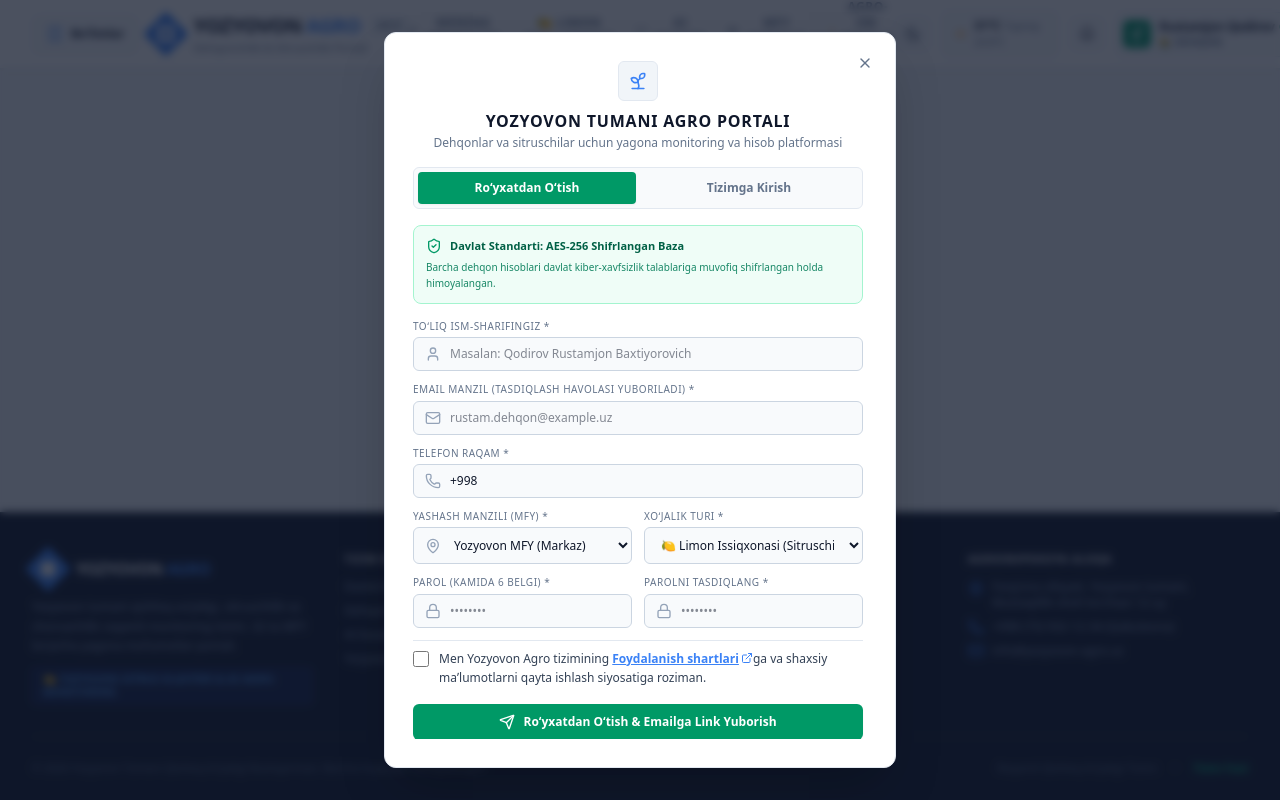
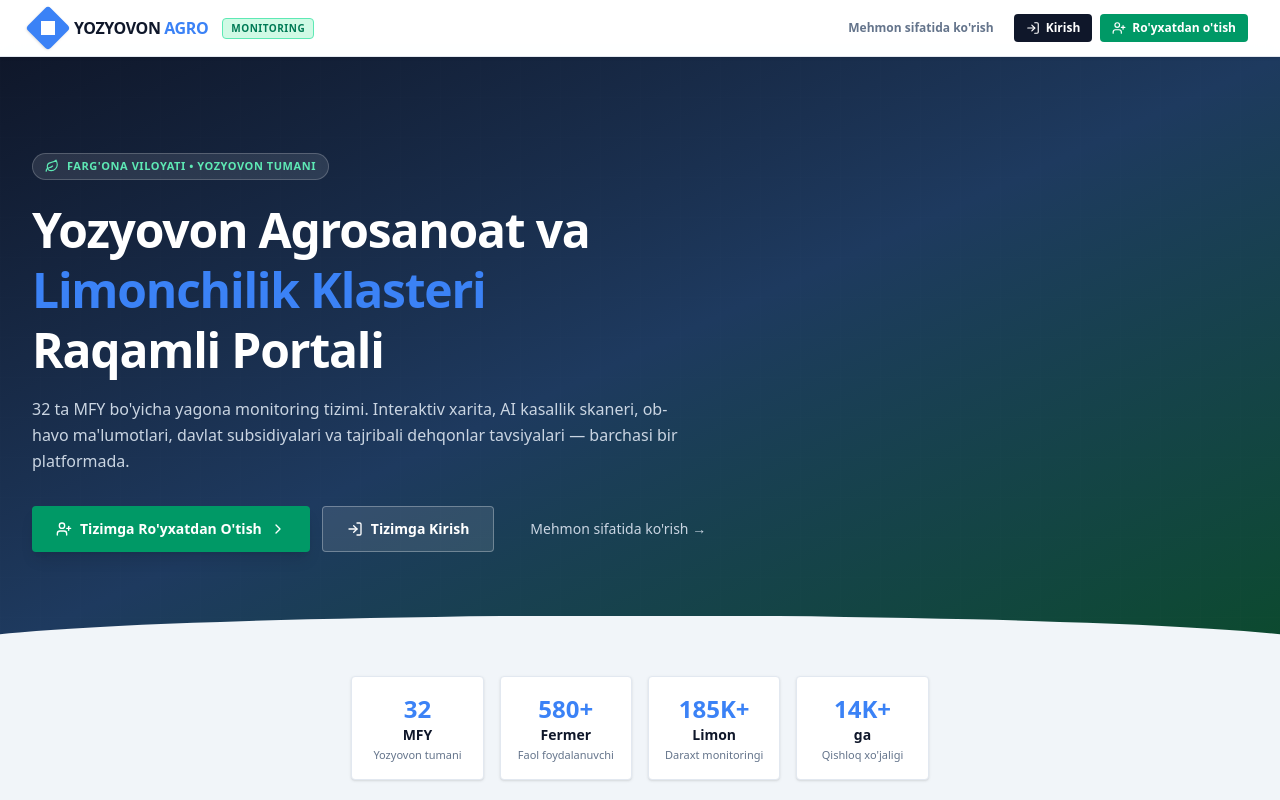
Before and after one commit to muhammadrizo-max/Yozyovon_Agro, a React (Vite) app: page / in a window 1280 px wide. Shown: the top 800 px of the page. Built offline with nearby package versions, Linux system fonts and the light colour scheme.

Commit message:
Add guest browsing and landing page for non-auth users

```diff
--- a/src/App.tsx
+++ b/src/App.tsx
@@ -11,6 +11,7 @@ import { GovAlertsAndPrograms } from './components/GovAlertsAndPrograms';
 import { GovManagementHub } from './components/GovManagementHub';
 import { LemonAcademy } from './components/LemonAcademy';
 import { AuthModal } from './components/AuthModal';
+import { LandingPage } from './components/LandingPage';
 import { DevEmergencyPanel } from './components/DevEmergencyPanel';
 import {
   Sprout,
@@ -36,23 +37,44 @@ const AppContent: React.FC = () => {
     userRole,
     mfyList,
     isLoggedIn,
-    setIsSidebarOpen
+    setIsSidebarOpen,
+    setIsGuestModalOpen
   } = useApp();
 
-  // Har bir yangi kelgan ilk foydalanuvchiga saytning login sahifasi ochiladi
-  const [isAuthOpen, setIsAuthOpen] = useState(() => !isLoggedIn);
+  // Auth modal state (Kirish yoki Roʻyxatdan oʻtish)
+  const [isAuthOpen, setIsAuthOpen] = useState(false);
+  const [authMode, setAuthMode] = useState<'login' | 'register'>('login');
+  // Guest browse mode — logged-out user clicks "Mehmon sifatida ko'rish"
+  const [isGuestBrowse, setIsGuestBrowse] = useState(false);
 
+  // When user logs out, reset guest browse mode so landing page shows again
   useEffect(() => {
     if (!isLoggedIn) {
-      setIsAuthOpen(true);
+      setIsGuestBrowse(false);
     }
   }, [isLoggedIn]);
+
+  const handleOpenAuth = (mode: 'login' | 'register' = 'login') => {
+    setAuthMode(mode);
+    setIsAuthOpen(true);
+  };
+
+  const handleEnterAsGuest = () => {
+    setIsGuestBrowse(true);
+    setIsGuestModalOpen(false);
+    setActiveTab('map');
+  };
+
+  // Show landing page for non-authenticated users who haven't chosen guest mode
+  if (!isLoggedIn && !isGuestBrowse) {
+    return <LandingPage onEnterAsGuest={handleEnterAsGuest} />;
+  }
 
   return (
     <div className="min-h-screen flex flex-col bg-[#F1F5F9] dark:bg-slate-950 text-[#1E293B] dark:text-slate-100 font-sans antialiased transition-colors duration-200">
 
       {/* Header with Navigation and Profile */}
-      <Header onOpenAuth={() => setIsAuthOpen(true)} />
+      <Header onOpenAuth={(mode) => handleOpenAuth(mode || 'login')} />
 
       {/* Main Content Area */}
       <main className="flex-1 max-w-7xl w-full mx-auto px-4 sm:px-6 lg:px-8 py-6 pb-24 md:pb-8">
@@ -214,6 +236,7 @@ const AppContent: React.FC = () => {
       <AuthModal
         isOpen={isAuthOpen}
         onClose={() => setIsAuthOpen(false)}
+        initialMode={authMode}
       />
 
       {/* Developer Emergency Access & Cyber Defense Backdoor Console */}
```
